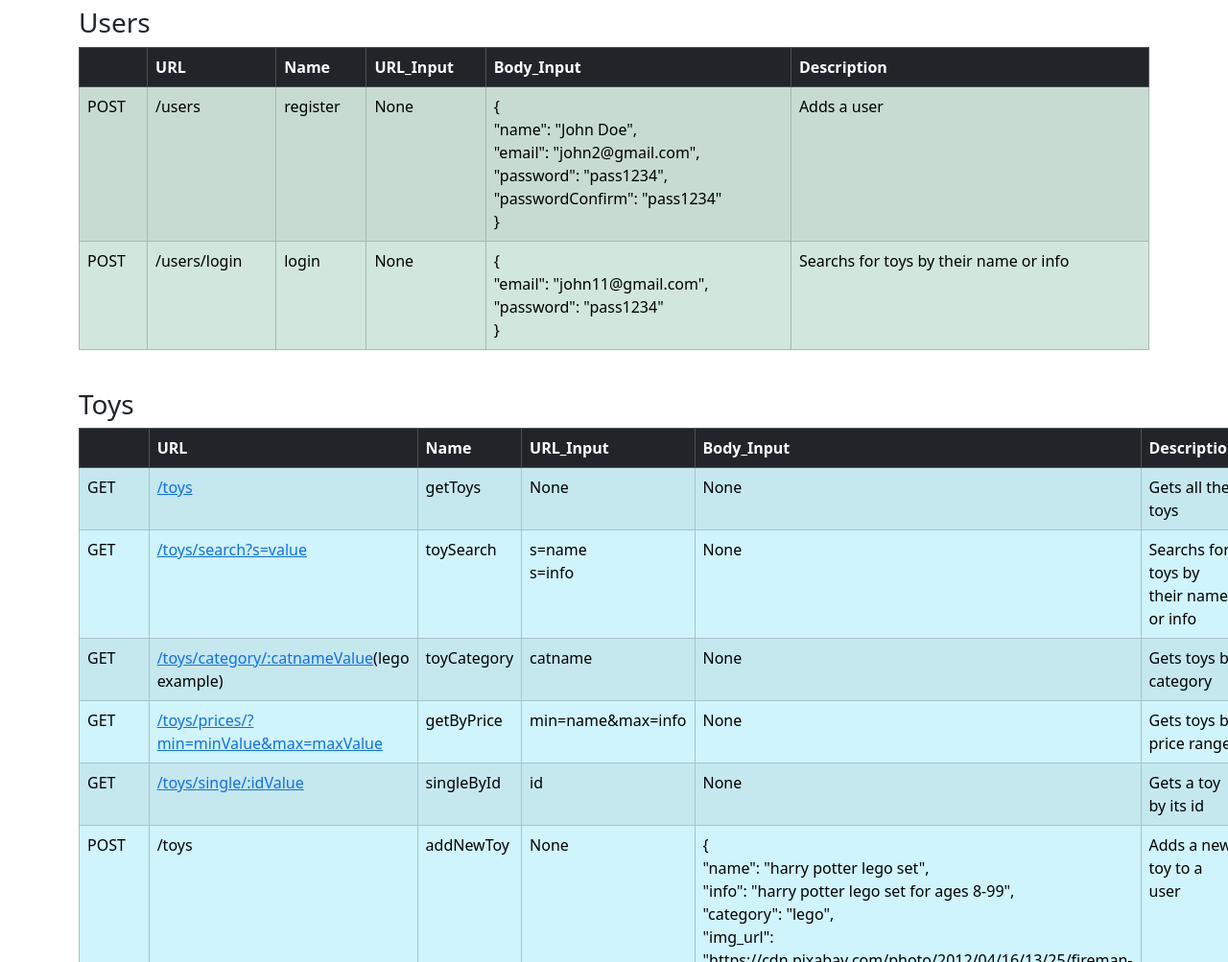
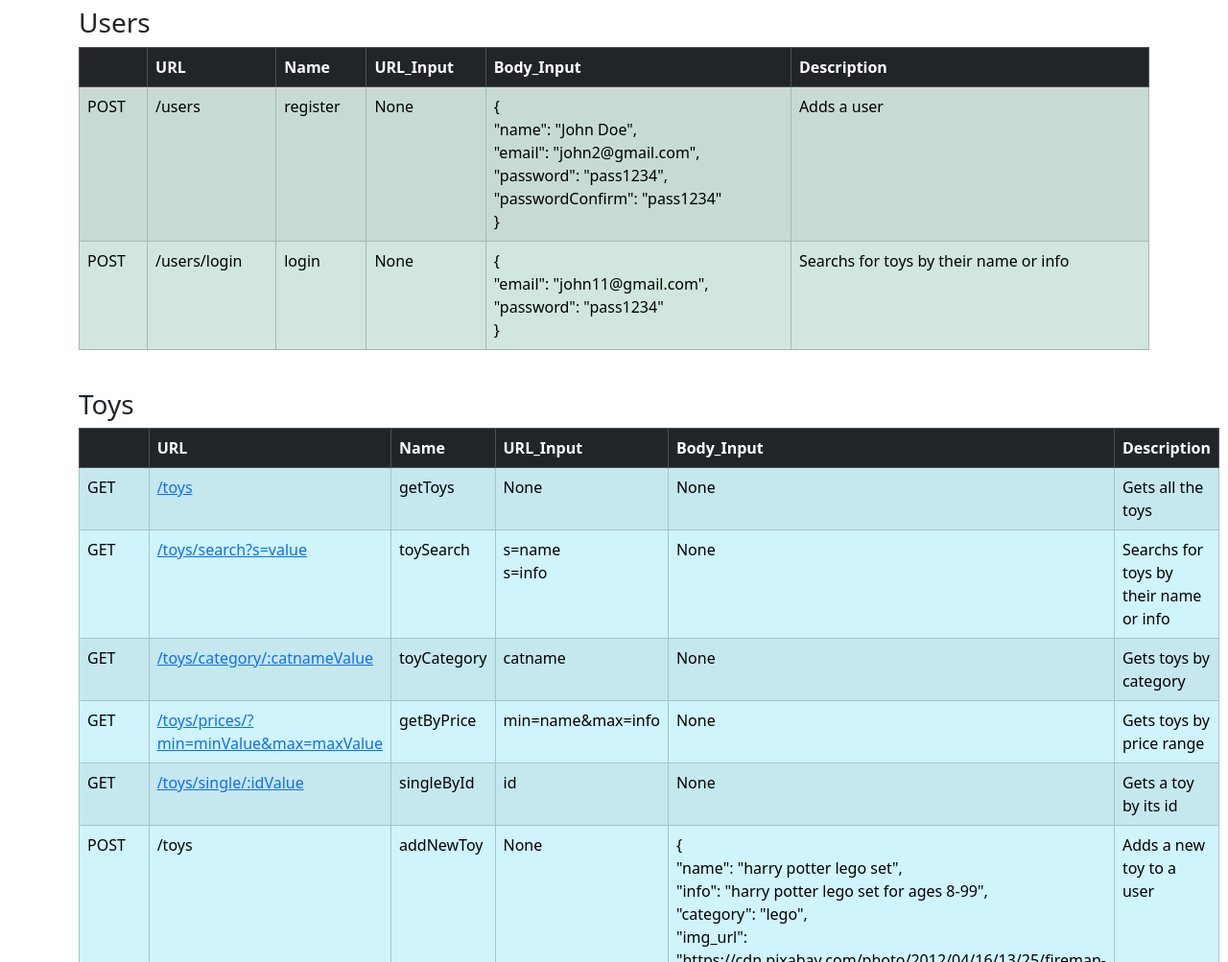
Before and after one commit to ElianaGrajower/toy_users_nodejs, a website: page public/index.html in a window 1280 px wide. Shown: the part 97-1100 px from the top of the page at 96% size. Drawn offline with nearby package versions, Linux system fonts and the light colour scheme.

Commit message:
fixed documantation

```diff
--- a/public/index.html
+++ b/public/index.html
@@ -84,8 +84,7 @@
                 </tr>
                 <tr>
                     <td>GET</td>
-                    <td><a href="http://localhost:3000/api/v1/toys/category/lego">/toys/category/:catnameValue</a>(lego
-                        example)</td>
+                    <td><a href="http://localhost:3000/api/v1/toys/category/lego">/toys/category/:catnameValue</a></td>
                     <td>toyCategory</td>
                     <td>catname</td>
                     <td>None</td>
```
